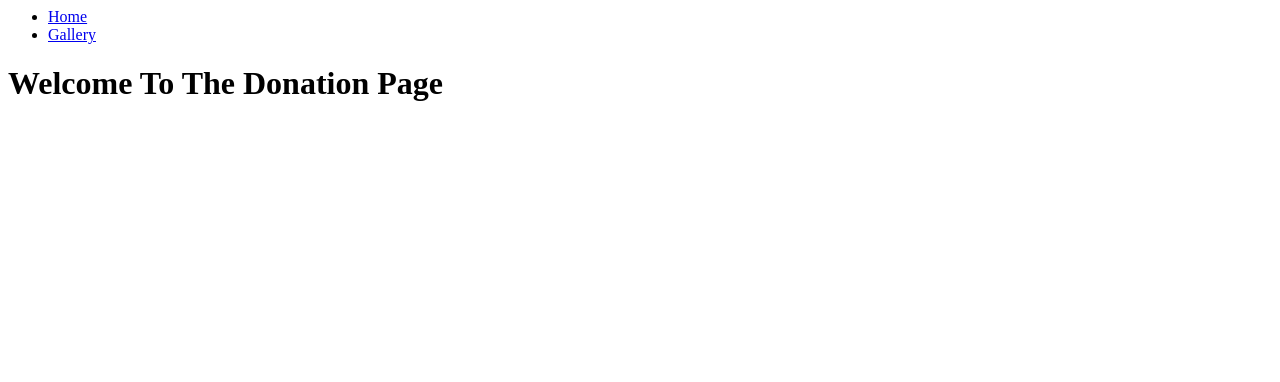
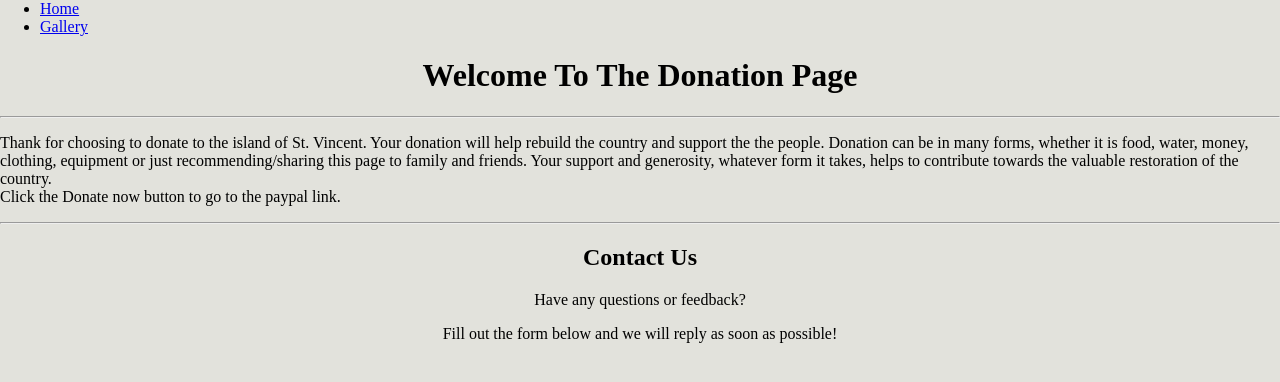
Before and after one commit to Code-Institute-Submissions/Joha-will-HTML-and-CSS-Portfolio-1-Project, a plain HTML site: page donate.html in a window 1280 px wide. Drawn offline with Linux system fonts and the light colour scheme; files that its build step writes are made by us from their sources.

Commit message:
this commit of my pp1 consist of new content i added to my three webpages with adjustments and i also started adding some style with css

```diff
--- /dev/null
+++ b/CSS/style.css
@@ -0,0 +1,9 @@
+body {
+    padding: 0;
+    margin: 0;
+    background-color: rgb(226,226,220);
+}
+
+.text-center {
+    text-align: center;
+}
--- a/donate.html
+++ b/donate.html
@@ -23,8 +23,33 @@
     </nav>
 
     <div>
-    <h1>Welcome To The Donation Page</h1>
+    <h1 class="text-center">Welcome To The Donation Page</h1>
     </div>
+
+    <hr>
+
+    <div>
+
+        <p> Thank for choosing to donate to the island of St. Vincent. Your donation will help rebuild the country and support the the people.
+            Donation can be in many forms, whether it is food, water, money, clothing, equipment or just recommending/sharing this page to
+            family and friends. Your support and generosity, whatever form it takes, helps to contribute towards the  valuable restoration
+            of the country.
+
+
+            <br> Click the Donate now button to go to the paypal link.
+        </p>
+    </div>
+
+    <hr>
+
+    <div class="text-center">
+        <h2> Contact Us </h2>
+
+        <p> Have any questions or feedback?</p>
+        <p>Fill out the form below and we will reply as soon as possible!</p>
+    </div>
+
+
 
 </body>
 </html>
```
Also changed, not shown: gallery.html (+9 -1 lines), index.html (+17 -14 lines), CSS/images/firsteruppic.jpg (added), style.css (deleted).
